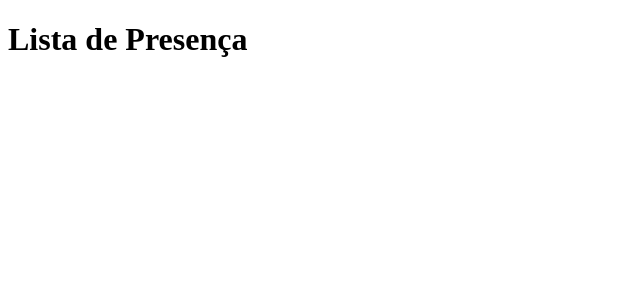
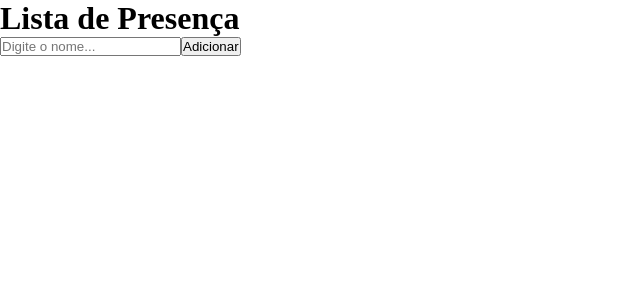
Before and after one commit to pedrohti/reactapp, a React (Vite) app: page / in a window 1280 px wide. Shown: the top 300 px of the page, without its empty margins (0-640 px from the left). Built offline with nearby package versions, Linux system fonts and the light colour scheme.

Commit message:
separando paginas e estilos

```diff
--- a/src/main.jsx
+++ b/src/main.jsx
@@ -1,6 +1,7 @@
 import React from "react";
 import ReactDOM from "react-dom/client";
-import Home from "./pages/Home.jsx";
+import { Home } from "./pages/Home";
+import "./styles/global.css";
 
 ReactDOM.createRoot(document.getElementById("root")).render(
 	<React.StrictMode>
--- a/src/pages/Home.jsx
+++ /dev/null
@@ -1,5 +0,0 @@
-function Home() {
-	return <h1>Lista de Presença</h1>;
-}
-
-export default Home;
--- /dev/null
+++ b/src/pages/Home/index.jsx
@@ -0,0 +1,11 @@
+import "./styles.css";
+
+export function Home() {
+	return (
+		<div>
+			<h1>Lista de Presença</h1>
+			<input type="text" name="" id="" placeholder="Digite o nome..." />
+			<button type="button">Adicionar</button>
+		</div>
+	);
+}
--- /dev/null
+++ b/src/styles/global.css
@@ -0,0 +1,5 @@
+* {
+	margin: 0;
+	padding: 0;
+	box-sizing: border-box;
+}
```
Also changed, not shown: src/pages/Home/styles.css (added).
